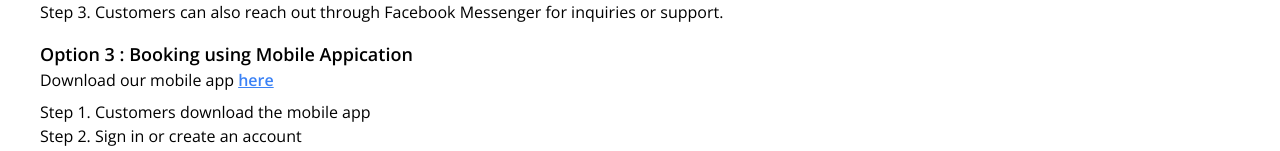
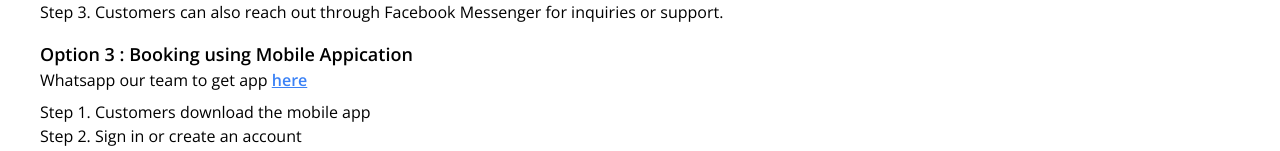
Before and after one commit to HMaroba/m4k-steps, a Next.js app: page / in a window 1280 px wide. Shown: the part 332-483 px from the top of the page. Built offline with nearby package versions, Linux system fonts and the light colour scheme.

Commit message:
Created navbar

```diff
--- a/src/app/_components/mobileApp.tsx
+++ b/src/app/_components/mobileApp.tsx
@@ -4,7 +4,8 @@ export default function MobileApplication() {
       <h5 className="mt-4 font-semibold text-lg">
         Option 3 : Booking using Mobile Appication
       </h5>
-      <p>Download our mobile app  <a href="https://www.facebook.com/profile.php?id=61551388465746" className="text-blue-500 font-semibold underline">here</a></p>
+      {/* <p>Download our mobile app  <a href="https://www.facebook.com/profile.php?id=61551388465746" className="text-blue-500 font-semibold underline">here</a></p> */}
+      <p>Whatsapp our team to get app  <a href="https://wa.me/51895376" className="text-blue-500 font-semibold underline">here</a></p>
       <ul className="mt-2">
         <p>Step 1. Customers download the mobile app</p>
         <p>Step 2. Sign in or create an account</p>
```
